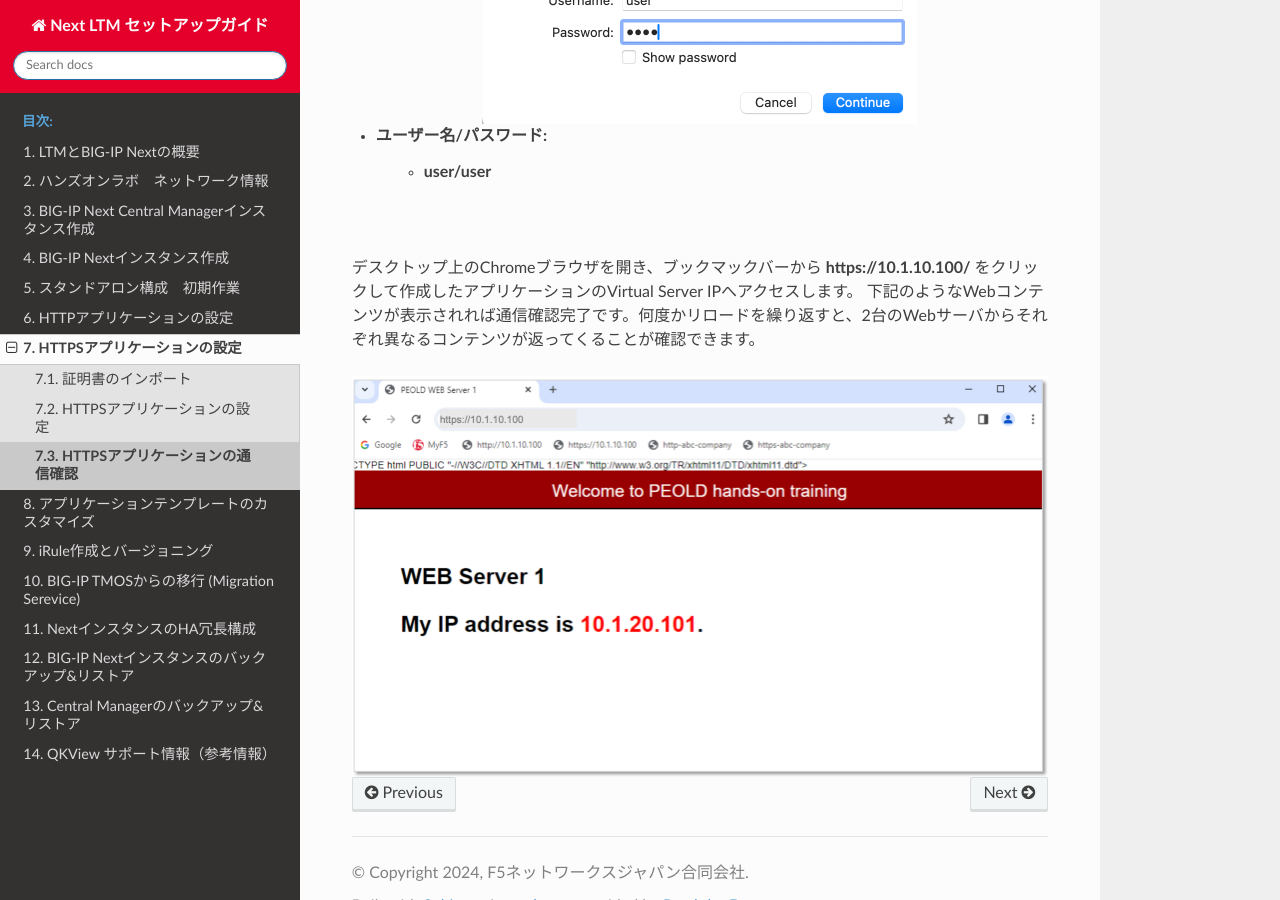
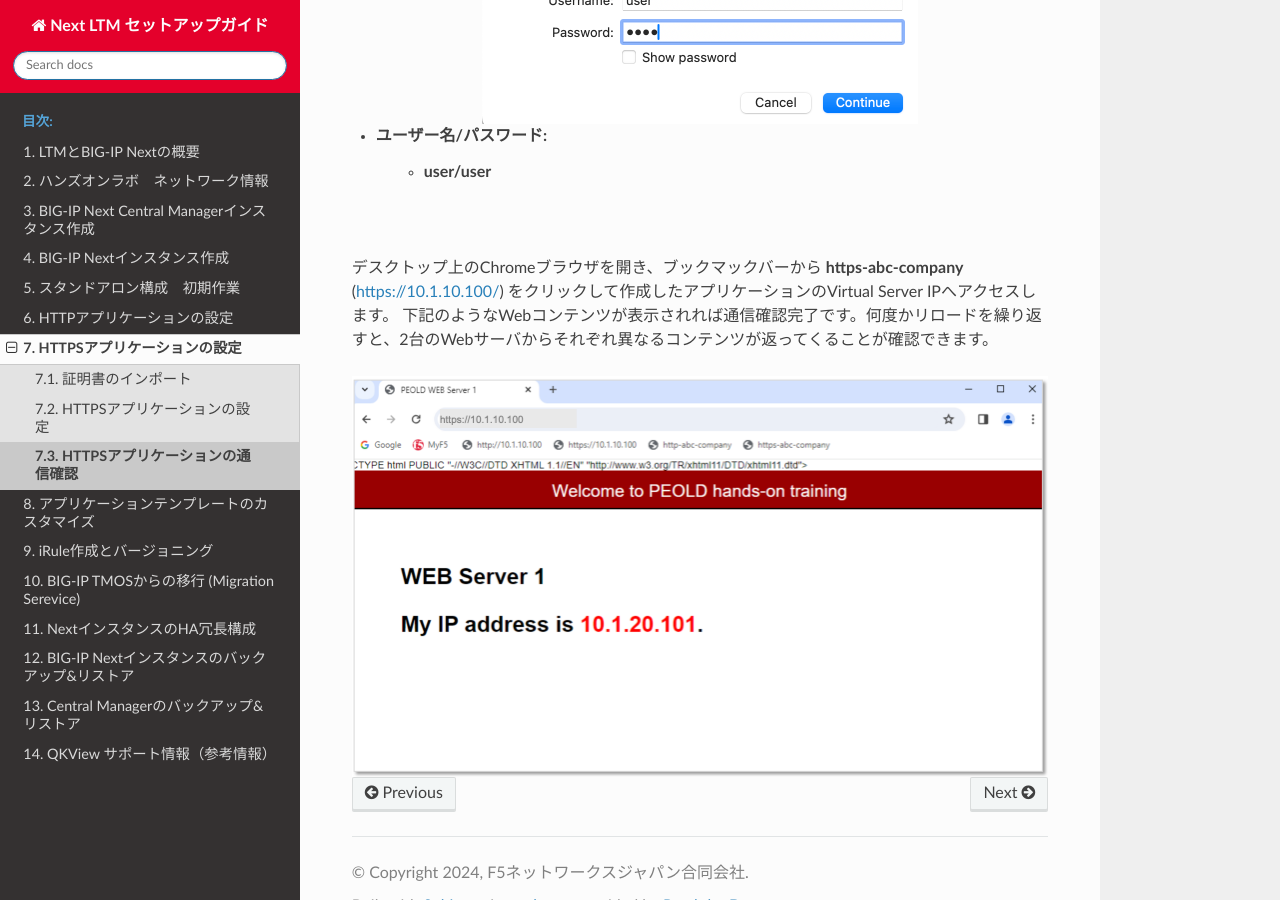
Before and after one commit to BeF5/f5j-easy-setup-next-ltm, a Sphinx documentation site: the page built from docs/content07/module03/module03.rst, in a window 1280 px wide and 900 px high, scrolled down 1139 px. Built offline with Sphinx 7.4.7 and the Read the Docs theme 2.0.0, drawn with Linux system fonts in a browser that asks for light colours.

Commit message:
Update module03.rst

```diff
--- a/docs/content07/module03/module03.rst
+++ b/docs/content07/module03/module03.rst
@@ -30,7 +30,7 @@ Windows Clientへのログイン
 
 
 |
-デスクトップ上のChromeブラウザを開き、ブックマックバーから **https://10.1.10.100/** をクリックして作成したアプリケーションのVirtual Server IPへアクセスします。
+デスクトップ上のChromeブラウザを開き、ブックマックバーから **https-abc-company** (https://10.1.10.100/) をクリックして作成したアプリケーションのVirtual Server IPへアクセスします。
 下記のようなWebコンテンツが表示されれば通信確認完了です。何度かリロードを繰り返すと、2台のWebサーバからそれぞれ異なるコンテンツが返ってくることが確認できます。
 
 .. figure:: images/c7-m3-3.png
```
